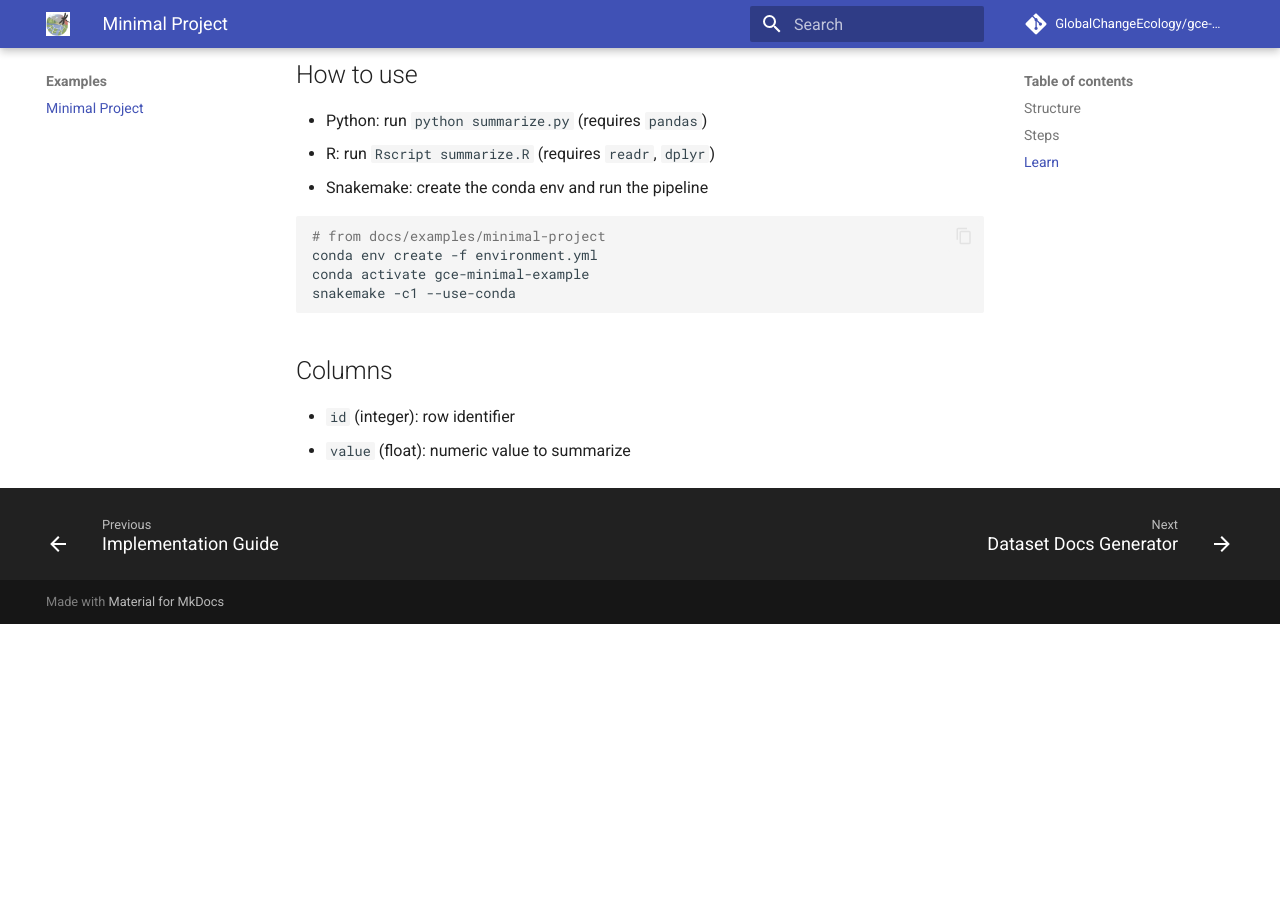
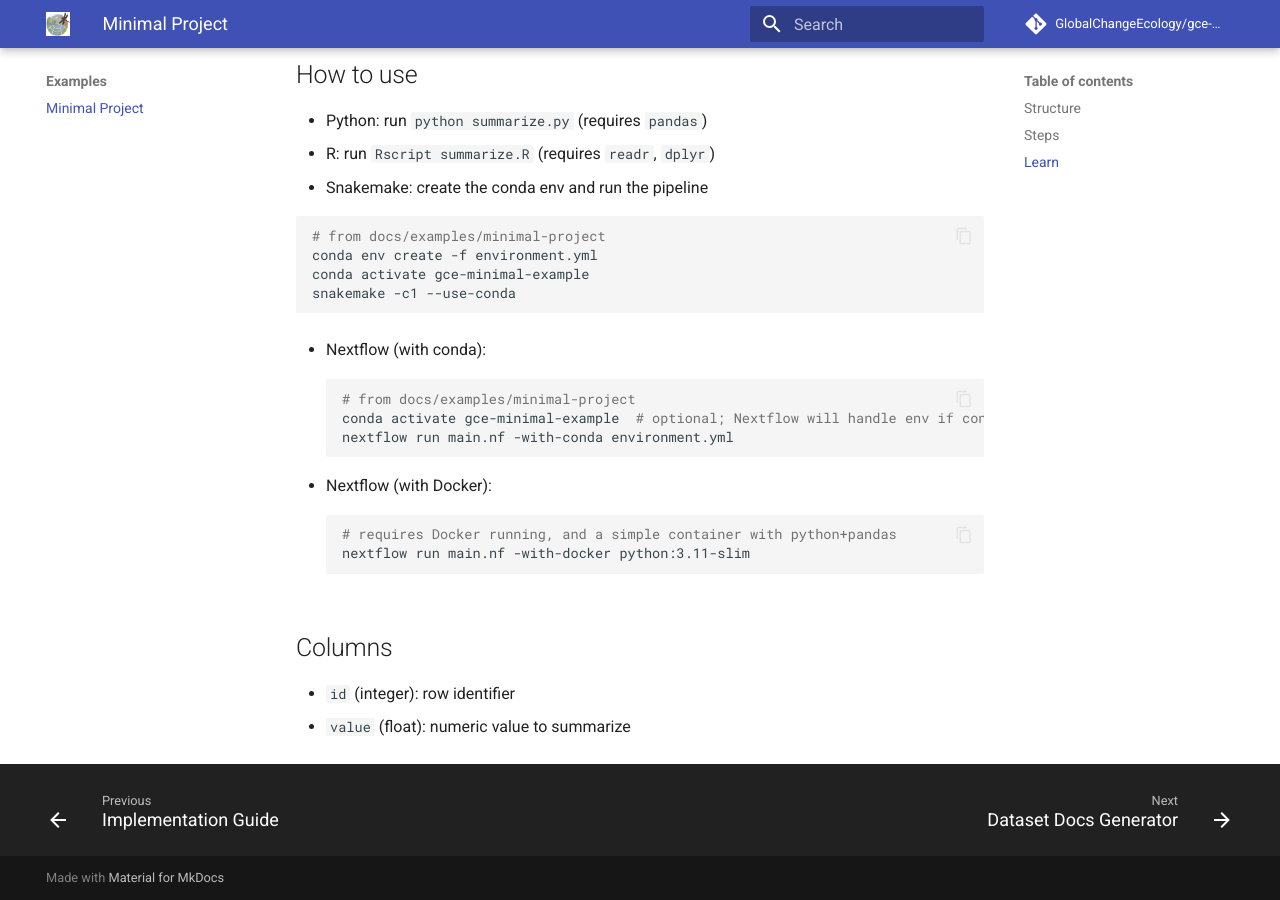
Before and after one commit to GlobalChangeEcology/gce-sustainable-code-and-data-handbook, an MkDocs documentation site: the page built from docs/examples/minimal-project/README.md, in a window 1280 px wide and 900 px high, scrolled down 1516 px. Built offline with MkDocs 1.6.1 and Material for MkDocs 9.7.7, drawn with Linux system fonts in a browser that asks for light colours; comment, search, counter and statistics services are not loaded; before the commit the page ends 2140 px from its top, so only the background shows below that.

Commit message:
Examples: add Nextflow mini; Docs: add CHANGELOG and clarify SemVer in releases guide

````diff
--- a/docs/examples/minimal-project/README.md
+++ b/docs/examples/minimal-project/README.md
@@ -53,6 +53,19 @@ conda activate gce-minimal-example
 snakemake -c1 --use-conda
 ```
 
+- Nextflow (with conda):
+```bash
+# from docs/examples/minimal-project
+conda activate gce-minimal-example  # optional; Nextflow will handle env if configured
+nextflow run main.nf -with-conda environment.yml
+```
+
+- Nextflow (with Docker):
+```bash
+# requires Docker running, and a simple container with python+pandas
+nextflow run main.nf -with-docker python:3.11-slim
+```
+
 ## Columns
 - `id` (integer): row identifier
 - `value` (float): numeric value to summarize
````
Also changed, not shown: CHANGELOG.md (added, +14 -0 lines), docs/RELEASES.md (+6 -2 lines), 1 other file.
